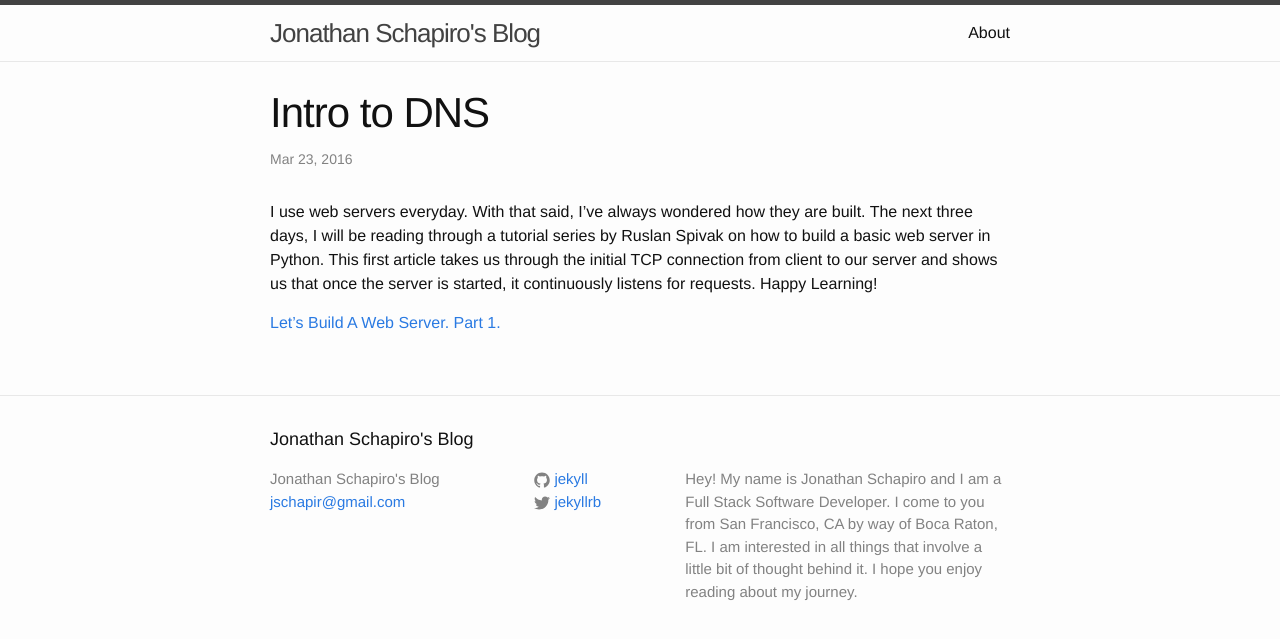
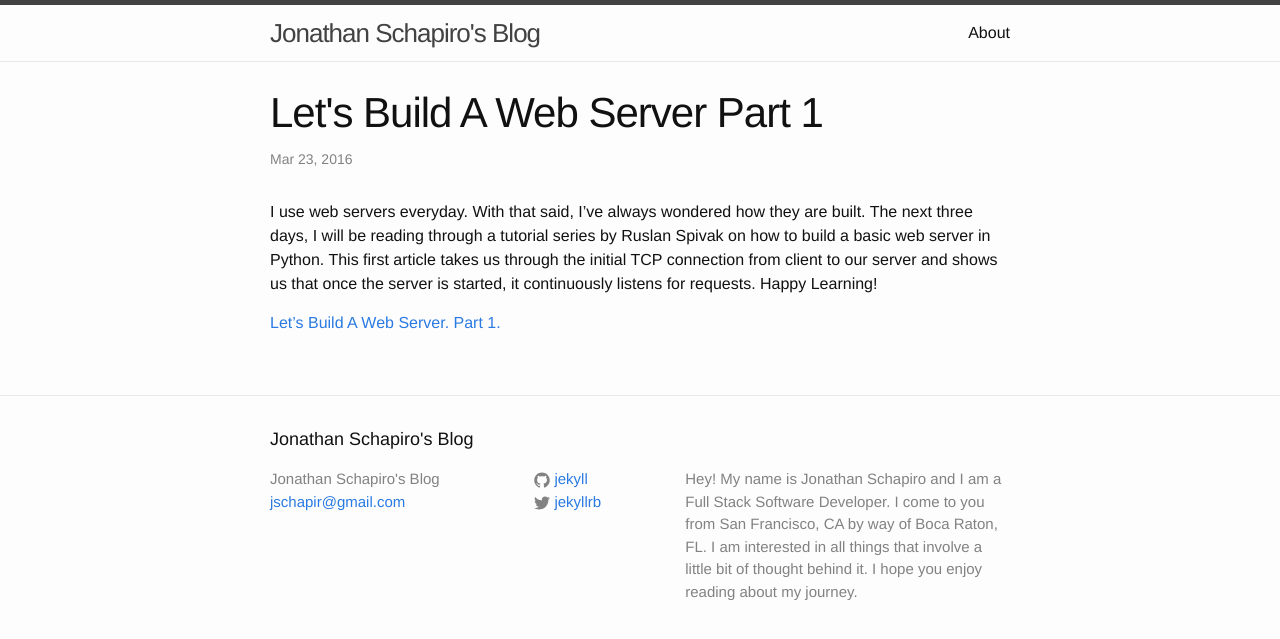
Before and after one commit to jschapiro003/jonathanschapiro.github.io, a Jekyll site: the page built from _posts/2016-03-24-TodayILearned_3.markdown, in a window 1280 px wide. Shown: the top 639 px of the page. Built offline with Jekyll 4.4.1, drawn with Linux system fonts in a browser that asks for light colours.

Commit message:
changed title of til3

```diff
--- a/_posts/2016-03-24-TodayILearned_3.markdown
+++ b/_posts/2016-03-24-TodayILearned_3.markdown
@@ -1,6 +1,6 @@
 ---
 layout: post
-title:  "Intro to DNS"
+title:  "Let's Build A Web Server Part 1"
 date:   2016-03-23 20:03:49
 categories: jekyll update
 ---
```
